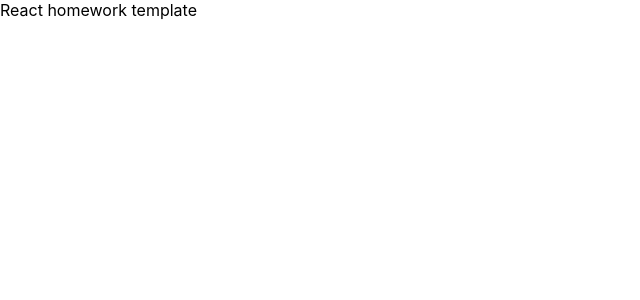
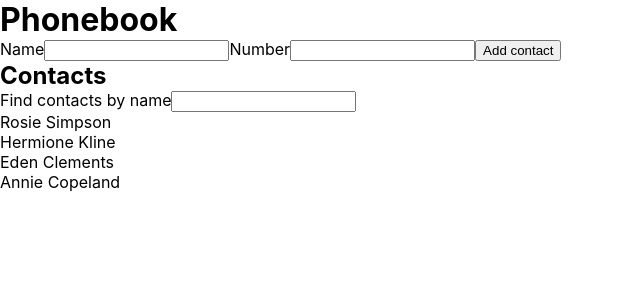
Before and after one commit to VictoriaYotka/goit-react-hw-02-phonebook, a React (Create React App) app: page / in a window 1280 px wide. Shown: the top 300 px of the page, without its empty margins (0-640 px from the left). Built offline with nearby package versions, Linux system fonts and the light colour scheme.

Commit message:
add new contact on submit

```diff
--- a/package.json
+++ b/package.json
@@ -7,6 +7,8 @@
     "@testing-library/jest-dom": "^5.16.3",
     "@testing-library/react": "^12.1.4",
     "@testing-library/user-event": "^13.5.0",
+    "nanoid": "^4.0.2",
+    "prop-types": "^15.8.1",
     "react": "^18.1.0",
     "react-dom": "^18.1.0",
     "react-scripts": "5.0.1",
--- a/src/components/App.jsx
+++ b/src/components/App.jsx
@@ -1,7 +1,64 @@
-export const App = () => {
-  return (
+import { Component } from "react";
+import { nanoid } from 'nanoid'
+// model.id = nanoid()
+
+import { ContactForm } from "./ContactForm/ContactForm";
+import { Filter } from "./Filter/Filter";
+import { ContactList } from "./ContactList/ContactList";
+
+export class App extends Component {
+  state = {
+    contacts: [
+      {id: 'id-1', name: 'Rosie Simpson', number: '459-12-56'},
+      {id: 'id-2', name: 'Hermione Kline', number: '443-89-12'},
+      {id: 'id-3', name: 'Eden Clements', number: '645-17-79'},
+      {id: 'id-4', name: 'Annie Copeland', number: '227-91-26'},
+    ],
+    filter: ''
+  }
+
+  handleSubmit = (e) => {
+    const form = e.currentTarget;
+    e.preventDefault();
+
+    const newContact = {
+      id: nanoid(),
+      name: form.elements.name.value,
+      number: form.elements.number.value,
+    };
+
+    this.setState((prevState) => ({
+      contacts: [...prevState.contacts, newContact]
+    }))
+
+    form.reset()
+  }
+
+
+
+
+  handleChange = (e) => {
+
+    const value = e.target.value;
+    const name = e.target.name;
+
+    this.setState({
+      [name]: value
+    });
+  }
+
+  render () {
+    return (
     <div>
-      React homework template
-    </div>
-  );
-};
+  <h1>Phonebook</h1>
+  <ContactForm
+  handleSubmit={this.handleSubmit}
+  />
+
+  <h2>Contacts</h2>
+  <Filter  />
+  <ContactList contacts={this.state.contacts}/>
+</div>
+    )
+  }
+}
--- /dev/null
+++ b/src/components/ContactForm/ContactForm.jsx
@@ -0,0 +1,31 @@
+export function ContactForm({handleSubmit}) {
+    return (
+        <>
+
+        <form onSubmit={handleSubmit}>
+    <label htmlFor="name">Name</label>
+<input
+  type="text"
+  name="name"
+  id="name"
+//   pattern="^[a-zA-Zа-яА-Я]+(([' -][a-zA-Zа-яА-Я ])?[a-zA-Zа-яА-Я]*)*$"
+  title="Name may contain only letters, apostrophe, dash and spaces. For example Adrian, Jacob Mercer, Charles de Batz de Castelmore d'Artagnan"
+  required
+/>
+
+<label htmlFor="number">Number</label>
+<input
+  type="tel"
+  name="number"
+  id="number"
+//   pattern="\+?\d{1,4}?[-.\s]?\(?\d{1,3}?\)?[-.\s]?\d{1,4}[-.\s]?\d{1,4}[-.\s]?\d{1,9}"
+  title="Phone number must be digits and can contain spaces, dashes, parentheses and can start with +"
+  required
+/>
+
+<button type="submit">Add contact</button>
+</form>
+</>
+
+    )
+}
--- /dev/null
+++ b/src/components/ContactList/ContactList.jsx
@@ -0,0 +1,7 @@
+export function ContactList({ contacts}) {
+    return (
+        <ul>
+            {contacts.map(contact => <li key={contact.id}>{contact.name}</li>)}
+        </ul>
+    )
+}
--- /dev/null
+++ b/src/components/Filter/Filter.jsx
@@ -0,0 +1,11 @@
+export function Filter() {
+    return (
+        <>
+        <label htmlFor="filter">Find contacts by name</label>
+        <input
+        type="text"
+  name="filter"
+  id="filter"/>
+  </>
+    )
+}
```
Also changed, not shown: src/components/ContactForm/ContactForm.module.css (added), src/components/ContactList/ContactList.module.css (added), src/components/Filter/Filter.module.css (added), 1 other file (tests, documents, lock files or other folders).
